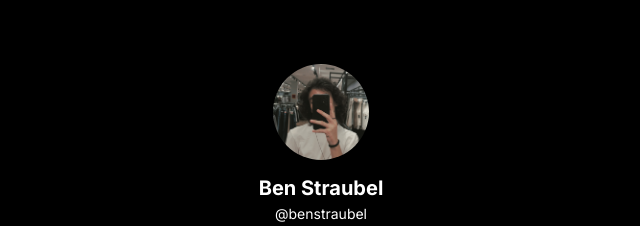
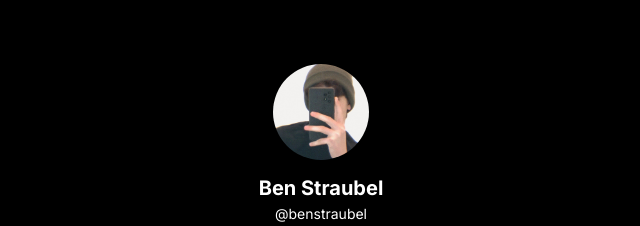
Before and after one commit to benstraubel/agregadorLinks, a plain HTML site: page index.html in a window 1280 px wide. Shown: the top 226 px of the page, without its empty margins (319-959 px from the left). Drawn offline with Linux system fonts and the light colour scheme.

Commit message:
Updated style.css

```diff
--- a/style.css
+++ b/style.css
@@ -48,7 +48,7 @@ body {
 }
 
 .img-perfil {
-    background-image: url('./assets/20250331_142624.jpg');
+    background-image: url('./assets/profile-photo.jpg');
     background-size: cover;
     border-radius: 50%;
     height: 96px;
```
